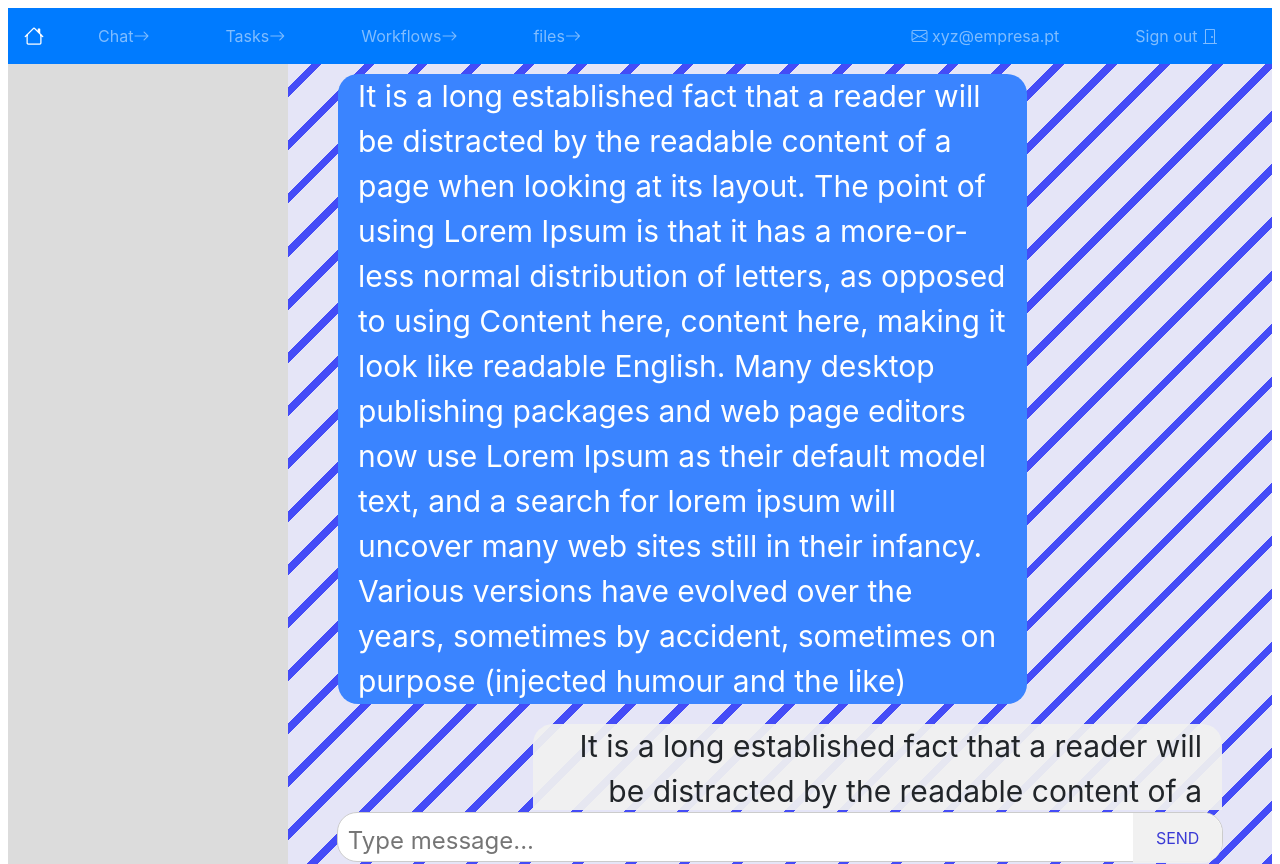
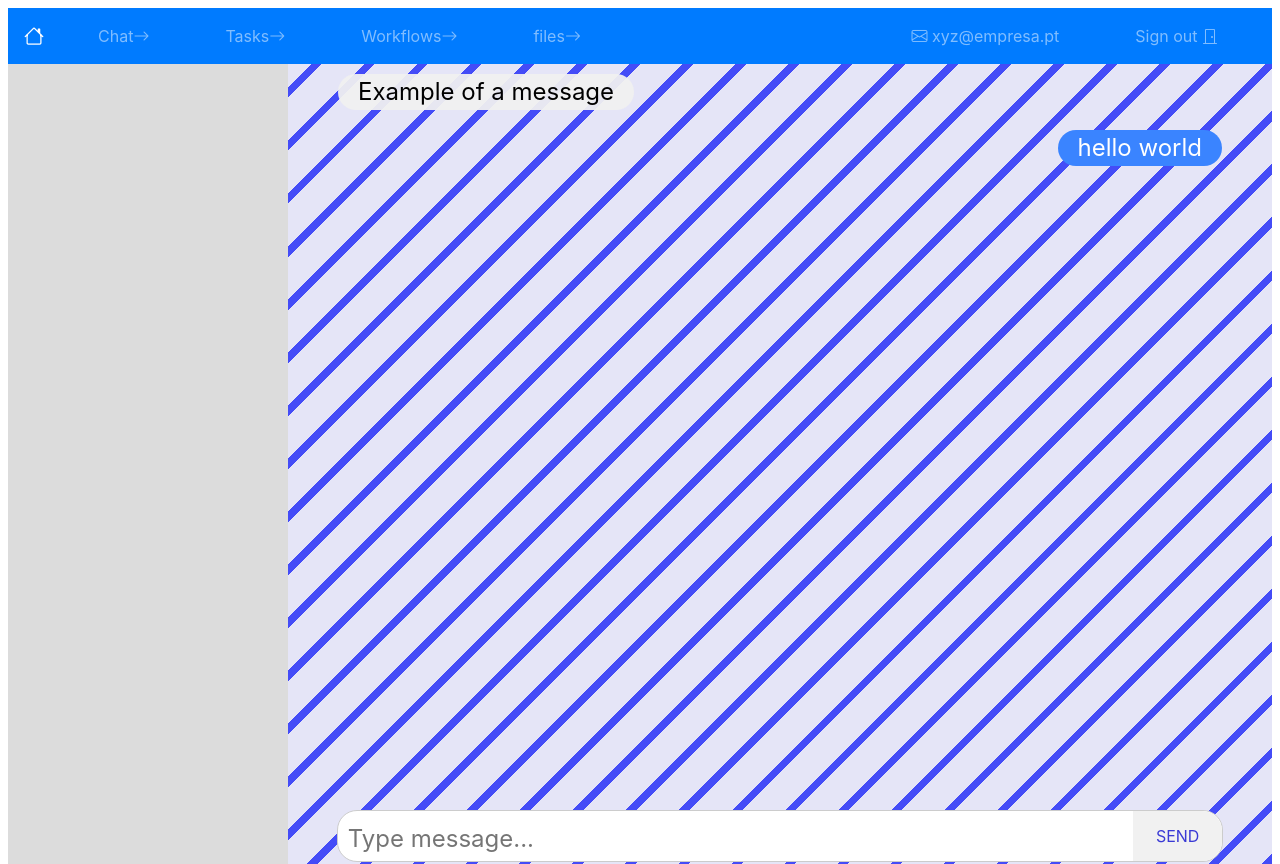
Before and after one commit to AS-2021-2022/AS-2021-2022, a Svelte app in the folder svelt/: page / in a window 1280 px wide. Built offline with nearby package versions, Linux system fonts and the light colour scheme.

Commit message:
improved chat

```diff
--- a/svelt/src/Chat.svelte
+++ b/svelt/src/Chat.svelte
@@ -2,15 +2,44 @@
 
 
     export let userid;
-    var messages = [{'text' : 'It is a long established fact that a reader will be distracted by the readable content of a page when looking at its layout. The point of using Lorem Ipsum is that it has a more-or-less normal distribution of letters, as opposed to using Content here, content here, making it look like readable English. Many desktop publishing packages and web page editors now use Lorem Ipsum as their default model text, and a search for lorem ipsum  will uncover many web sites still in their infancy. Various versions have evolved over the years, sometimes by accident, sometimes on purpose (injected humour and the like)'
-, 'position' : 'left'} , {'text' : 'It is a long established fact that a reader will be distracted by the readable content of a page when looking at its layout. The point of using Lorem Ipsum is that it has a more-or-less normal distribution of letters, as opposed to using Content here, content here, making it look like readable English. Many desktop publishing packages and web page editors now use Lorem Ipsum as their default model text, and a search for lorem ipsum  will uncover many web sites still in their infancy. Various versions have evolved over the years, sometimes by accident, sometimes on purpose (injected humour and the like)' , 'position' : 'right'} , {'text' : 'It is a long established fact that a reader will be distracted by the readable content of a page when looking at its layout. The point of using Lorem Ipsum is that it has a more-or-less normal distribution of letters, as opposed to using Content here, content here, making it look like readable English. Many desktop publishing packages and web page editors now use Lorem Ipsum as their default model text, and a search for lorem ipsum  will uncover many web sites still in their infancy. Various versions have evolved over the years, sometimes by accident, sometimes on purpose (injected humour and the like)'
-, 'position' : 'left'}];
+    var messages = [];
 
 
+    /*async*/ function getMessages(depth , n)
+    {
+       /* var dict = {"token" : "abc" ,
+                    "type"   : "getMessages",
+                    "params" : {
+                        "userid" : userid ,
+                        "depth"    : depth ,
+                        "count"   : n
+                    }
+                };
 
-    async function sendMessage()
+        const res = await fetch('https://localhost:5000' , {
+            method: 'POST',
+            body : JSON.stringify(dict)
+        });
+
+        const awnser = await res.json();
+        */
+
+        const awnser = {0 : {"origin" : "you" , "text" : "hello world"} , 1 : {"origin" : "target" , "text" : "Example of a message"}};
+
+        for(let i=depth+n-1;i>=depth;i--)
+        {
+            messages.push(awnser[i]);
+        }
+
+        console.log(messages[0]);
+        console.log(messages[1]);
+
+    }
+
+    getMessages(0 , 2);
+
+     function sendMessage()
     {
-        console.log(userid);
         var h = document.getElementById("message-box");
         if(h.value != "")
         {
@@ -18,18 +47,18 @@
             var dict = {"token" : "abc" ,
                     "type"  : "sendMessage" ,
                     "params": {
-                        "1" :   userid ,
-                        "2" : h.value
+                        "userid" :   userid ,
+                        "message" : h.value
                     }
                 };
-                h.value = "";
-            const res = await fetch('https://localhost:5000' , {
+
+            /*const res = await fetch('https://localhost:5000' , {
                 method: 'POST',
                 body : JSON.stringify(dict)
-            })
-
-
-
+            });
+            */
+            messages = [...messages , {"origin" : "you" , "text" : h.value}];
+            h.value = "";
         }
 
 
@@ -42,10 +71,10 @@
     <div style = "overflow:auto; opacity:1.0;">
         {#each messages as message}
         <div class = "message">
-            {#if message.position == 'left'}
+            {#if message.origin === 'you'}
+            <div class = "messageRight">{message.text}</div>
+            {:else}
             <div class = "messageLeft">{message.text}</div>
-            {:else}
-            <div class = "messageRight">{message.text}</div>
             {/if}
         </div>
         {/each}
@@ -79,13 +108,14 @@
         padding-left:20px;
         padding-right: 20px;
         border-radius: 20px;
-        background-color: rgb(58,132,255);
-        font-size: 30px;
+        background-color: #f1f1f1f1;
+        font-size: 24px;
         float:left;
         height:fit-content;
         clear:both;
         text-align: left;
-        color:white;
+        color:black;
+        overflow-wrap: anywhere;
     }
 
     .messageRight
@@ -99,25 +129,28 @@
         padding-left:20px;
         padding-right: 20px;
         border-radius: 20px;
-        background-color: #f1f1f1f1;
+        background-color: rgb(58,132,255);
         float: right;
-        font-size: 30px;
+        font-size: 24px;
         text-align: right;
-
+        color:white;
         clear:both;
+        overflow-wrap: anywhere;
     }
 
     .message-box {
-    flex: 0 1 42px;
     width: 90%;
     background: #fff;
     margin:2px auto;
 
-    position: relative;
+    margin-top: auto;
+    display:flex;
+
+
     -webkit-border-radius: 20px;
     -moz-border-radius: 20px;
     border-radius: 20px;
-    height:50px;
+
     border:1px solid #ccc;
 
     }
@@ -159,4 +192,9 @@
         border-top-right-radius: 20px;
         border-bottom-right-radius: 20px;
     }
+
+    .message
+    {
+
+    }
 </style>
```
